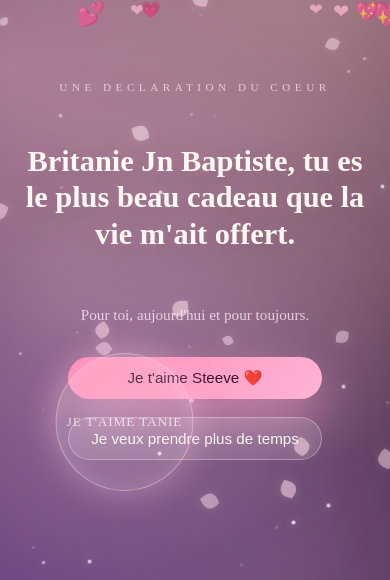
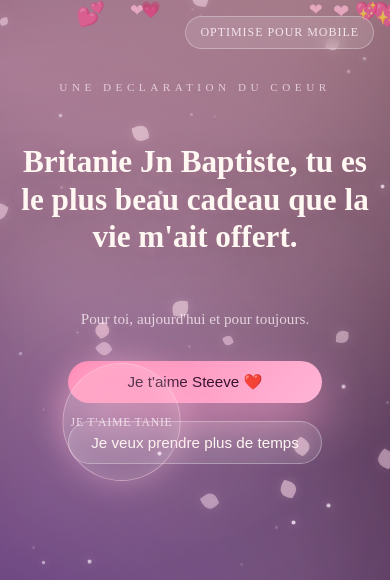
Before and after one commit to SteeveStar/I-love-you, a website: page index.html in a window 390 px wide. Shown: the top 580 px of the page. Drawn offline with Linux system fonts and the light colour scheme.

Commit message:
Fix Vercel assets and mobile tweaks

```diff
--- a/index.html
+++ b/index.html
@@ -15,6 +15,8 @@
       <canvas id="petalCanvas" class="petal-canvas"></canvas>
       <div class="pulse"></div>
     </div>
+
+    <div class="mobile-badge" aria-hidden="true">Optimise pour mobile</div>
 
     <div class="love-orbit" aria-label="Je t'aime Tanie">Je t'aime Tanie</div>
 
@@ -53,10 +55,10 @@
         <h2 class="section-title reveal">Tes sourires qui illuminent ma vie</h2>
         <div class="photo-grid">
           <figure class="photo-card reveal">
-            <img src="WhatsApp Image 2026-01-30 at 10.09.06.jpeg" alt="Britanie" loading="lazy" />
+            <img src="WhatsApp%20Image%202026-01-30%20at%2010.09.06.jpeg" alt="Britanie" loading="lazy" />
           </figure>
           <figure class="photo-card reveal">
-            <img src="WhatsApp Image 2026-01-30 at 13.14.25.jpeg" alt="Britanie" loading="lazy" />
+            <img src="WhatsApp%20Image%202026-01-30%20at%2013.14.25.jpeg" alt="Britanie" loading="lazy" />
           </figure>
         </div>
       </section>
--- a/style.css
+++ b/style.css
@@ -114,6 +114,23 @@ body {
   animation: orbitPass 16s ease-in-out infinite;
   pointer-events: none;
   z-index: 2;
+}
+
+.mobile-badge {
+  position: fixed;
+  top: 16px;
+  right: 16px;
+  padding: 8px 14px;
+  border-radius: 999px;
+  background: rgba(255, 255, 255, 0.12);
+  border: 1px solid rgba(255, 255, 255, 0.3);
+  color: rgba(255, 245, 250, 0.85);
+  font-size: 0.75rem;
+  letter-spacing: 0.08em;
+  text-transform: uppercase;
+  display: none;
+  z-index: 3;
+  backdrop-filter: blur(8px);
 }
 
 @keyframes pulse {
@@ -597,6 +614,10 @@ main {
 }
 
 @media (max-width: 680px) {
+  .mobile-badge {
+    display: inline-flex;
+  }
+
   body {
     font-size: 15px;
   }
@@ -654,3 +675,35 @@ main {
     padding: 30px 20px 60px;
   }
 }
+
+@media (max-width: 480px) {
+  .title {
+    font-size: clamp(1.7rem, 8vw, 2.2rem);
+  }
+
+  .btn {
+    width: 100%;
+  }
+
+  .love-orbit {
+    width: 120px;
+    height: 120px;
+    font-size: 0.75rem;
+  }
+}
+
+@media (max-height: 520px) and (orientation: landscape) {
+  .hero {
+    min-height: 100vh;
+    padding: 50px 16px 20px;
+    gap: 16px;
+  }
+
+  .love-letter {
+    margin-top: 6px;
+  }
+
+  .love-orbit {
+    top: 55%;
+  }
+}
```
Also changed, not shown: vercel.json (added).
